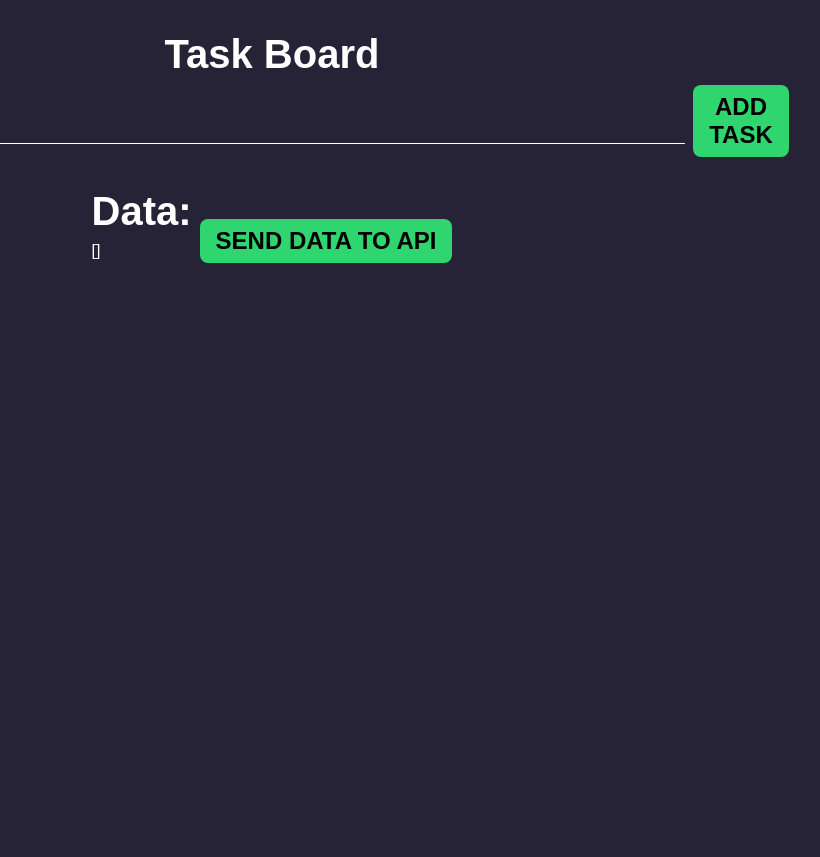
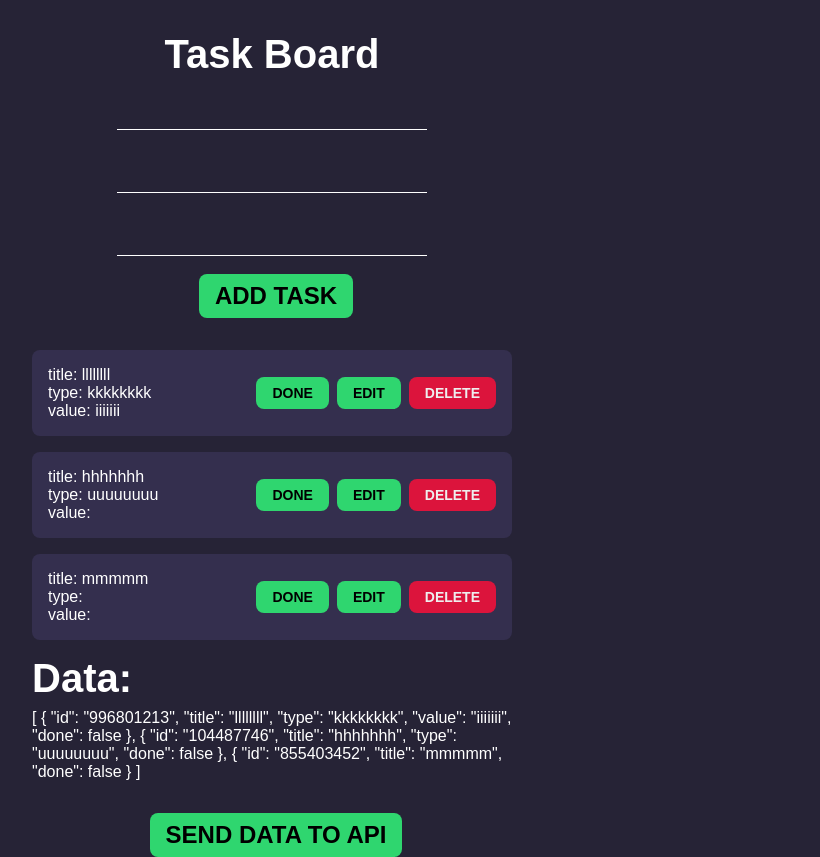
Before and after one commit to rozhansh43/tylerpotts-todolist, a Nuxt app: page / in a window 1280 px wide. Shown: the whole page, without its empty margins (368-1188 px from the left). Before the commit the page ends 800 px from the top, so only its background shows below. Built offline with nearby package versions, Linux system fonts and the light colour scheme.

Commit message:
api record concating new array fixed

```diff
--- a/components/Task.vue
+++ b/components/Task.vue
@@ -1,22 +1,16 @@
 <template>
   <div :class="`task ${task.done ? 'is-complete' : ''}`">
     <div v-if="!editing" class="content">
-      <p>
-        title:  {{ task.title }}
-      </p>
+      <p>title: {{ task.title }}</p>
 
-      <p>
-        type: {{ task.type }}
-      </p>
+      <p>type: {{ task.type }}</p>
 
-      <p>
-       value:  {{ task.value }}
-      </p>
+      <p>value: {{ task.value }}</p>
     </div>
 
     <div v-else>
       <input v-model="todoText" type="text" />
-      {{todoText}}
+      {{ todoText }}
     </div>
 
     <div class="buttons">
@@ -39,7 +33,7 @@ export default {
     };
   },
   methods: {
-   toggleDone() {
+    toggleDone() {
       this.$store.commit("TOGGLE_TASK", this.task);
     },
     removeTask() {
@@ -53,3 +47,125 @@ export default {
   },
 };
 </script>
+
+<style>
+* {
+  margin: 0;
+  padding: 0;
+  box-sizing: border-box;
+  font-family: "Fira sans", sans-serif;
+}
+
+body {
+  background-color: rgb(38, 35, 54);
+  color: #FFF;
+}
+
+main {
+  width: 100%;
+  height: 100vh;
+  display: flex;
+  flex-direction: column;
+  align-items: center;
+  padding-top: 2rem;
+}
+
+main h1 {
+  font-size: 2.5rem;
+  text-transform: capitalize;
+  margin-bottom: 0.5rem;
+}
+
+main h1 ~ p {
+  margin-bottom: 2rem;
+}
+
+main .create-new {
+  display: flex;
+  justify-content: center;
+  align-items: center;
+  max-width: 480px;
+  flex-direction: column;
+}
+
+main .create-new input {
+  appearance: none;
+  border: none;
+  outline: none;
+  border-bottom: 1px solid #FFF;
+  background-color: transparent;
+  color: #FFF;
+  font-size: 1.5rem;
+  padding-top: 0.5rem;
+  padding-bottom: 0.5rem;
+  margin: 0;
+  transition: 0.4s;
+}
+
+main .create-new input:focus {
+  border-bottom-color: rgb(47, 214, 111);
+}
+
+main .create-new button {
+  appearance: none;
+  border: none;
+  outline: none;
+  background-color: rgb(47, 214, 111);
+  text-transform: uppercase;
+  font-weight: bold;
+  color: #000;
+  font-size: 1.5rem;
+  padding: 0.5rem 1rem;
+  border-radius: 0.5rem;
+  margin-left: 0.5rem;
+  cursor: pointer;
+}
+
+main .tasks {
+  width: 100%;
+  max-width: 480px;
+  margin-top: 2rem;
+}
+
+main .tasks .task {
+  display: flex;
+  align-items: center;
+  justify-content: space-between;
+  background-color: rgb(52, 47, 78);
+  padding: 1rem;
+  border-radius: 0.5rem;
+  margin-bottom: 1rem;
+}
+
+main .tasks .task .buttons {
+  min-width: fit-content;
+}
+
+main .tasks .task button {
+  appearance: none;
+  border: none;
+  outline: none;
+  background-color: rgb(47, 214, 111);
+  text-transform: uppercase;
+  font-weight: bold;
+  color: #000;
+  font-size: 0.875rem;
+  padding: 0.5rem 1rem;
+  border-radius: 0.5rem;
+  margin-left: 0.5rem;
+  cursor: pointer;
+}
+
+main .tasks .task button.delete {
+  background-color: crimson;
+  color: #EEE;
+}
+
+.tasks .task.is-complete {
+  opacity: 0.7;
+}
+
+.tasks .task.is-complete .content {
+  text-decoration: line-through;
+}
+</style>
--- a/pages/index.vue
+++ b/pages/index.vue
@@ -3,63 +3,71 @@
     <h1>task board</h1>
 
     <div class="create-new">
-      <input type="text" v-model="title" @keypress.enter="addTask">
+      <input type="text" v-model="title" @keypress.enter="addTask" />
+      <br />
+      <input type="text" v-model="type" @keypress.enter="addTask" />
+      <br />
 
-      <input type="text" v-model="type" @keypress.enter="addTask">
-
-      <input type="text" v-model="value" @keypress.enter="addTask">
+      <input type="text" v-model="value" @keypress.enter="addTask" />
+      <br />
 
       <button @click="addTask">add task</button>
     </div>
 
     <div class="tasks">
-      <Task
-        v-for="(task,i) in $store.state.tasks"
-        :key="i"
-        :task="task"
-      />
+      <Task v-for="(task, i) in $store.state.tasks" :key="i" :task="task" />
     </div>
 
     <div class="create-new">
       <div>
-        <h1>
-          data:
-        </h1>
+        <h1>data:</h1>
 
         <p>
-         {{ $store.state.tasks}}
+          {{ $store.state.tasks }}
         </p>
       </div>
-      <button>
-        Send data to api
-      </button>
+      <button>Send data to api</button>
     </div>
   </main>
 </template>
 
 <script>
 export default {
-  name: 'IndexPage',
-  data () {
+  name: "IndexPage",
+  data() {
     return {
       title: "",
       type: "",
       value: "",
-    }
+      apiTask: [
+        {
+          id: "996801213",
+          title: "llllllll",
+          type: "kkkkkkkk",
+          value: "iiiiiii",
+          done: false,
+        },
+        { id: "104487746", title: "hhhhhhh", type: "uuuuuuuu", done: false },
+        { id: "855403452", title: "mmmmm", done: false },
+      ],
+    };
   },
   methods: {
     addTask() {
-      if(this.title, this.type,this.value) {
-        this.$store.commit('ADD_TASK', {
+      if ((this.title, this.type, this.value)) {
+        this.$store.commit("ADD_TASK", {
           title: this.title,
           type: this.type,
-          value: this.value
-        })
-        this.title = ""
-        this.type= ""
-        this.value = ""
+          value: this.value,
+        });
+        this.title = "";
+        this.type = "";
+        this.value = "";
       }
-    }
-  }
-}
+    },
+  },
+  mounted() {
+    this.$store.commit("SET_API_TASKS", this.apiTask);
+  },
+};
 </script>
--- a/store/index.js
+++ b/store/index.js
@@ -1,31 +1,30 @@
 export const state = () => ({
     tasks: [],
-    apiTasks: [
-        { "id": "996801213", "title": "llllllll", "type": "kkkkkkkk", "value": "iiiiiii", "done": false },
-        { "id": "104487746", "title": "hhhhhhh", "type": "uuuuuuuu", "done": false },
-        { "id": "855403452", "title": "mmmmm", "done": false }
-    ]
-})
+    apiTasks: []
+});
 
 export const mutations = {
     ADD_TASK(state, task) {
-        state.tasks = [{
+        state.tasks.unshift({
             id: String(Math.floor(Math.random() * 999999999)),
             title: task.title,
             type: task.type,
             value: task.value,
             done: false
-        }, ...state.apiTasks]
+        })
+    },
+    SET_API_TASKS(state, apiTasks) {
+        state.tasks = apiTasks;
     },
     REMOVE_TASK(state, task) {
-        state.tasks = state.tasks.filter(o => o.id !== task.id)
+        state.tasks = state.tasks.filter((o) => o.id !== task.id);
     },
     TOGGLE_TASK(state, task) {
-        task.done = !task.done
+        task.done = !task.done;
     },
     EDIT_TODO(state, task) {
-        state.tasks.filter(o => {
-            o.content = task.content
-        })
+        state.tasks.filter((o) => {
+            o.content = task.content;
+        });
     }
-}
+};
```
